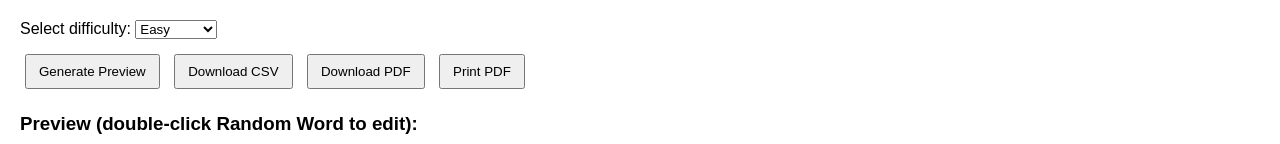
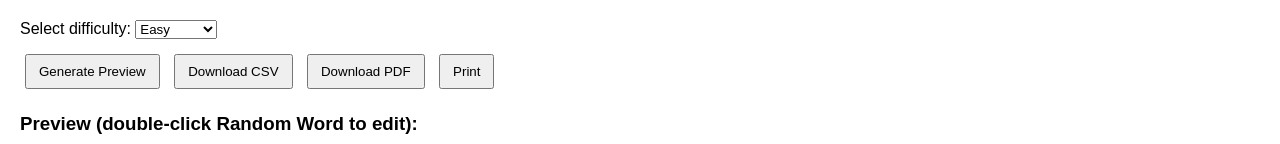
Before and after one commit to adaree1112/WordAssassin, a plain HTML site: page index.html in a window 1280 px wide. Shown: the part 214-358 px from the top of the page. Drawn offline with nearby package versions, Linux system fonts and the light colour scheme.

Commit message:
Update index.html

```diff
--- a/index.html
+++ b/index.html
@@ -30,7 +30,7 @@
   <button onclick="generatePreview()">Generate Preview</button>
   <button onclick="downloadCSV()">Download CSV</button>
   <button onclick="downloadPDF()">Download PDF</button>
-  <button onclick="printPDF()">Print PDF</button>
+  <button onclick="printPDF()">Print</button>
 </div>
 
 <h3>Preview (double-click Random Word to edit):</h3>
```
